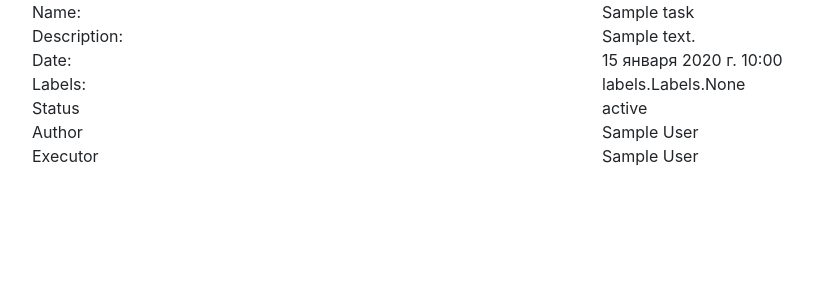
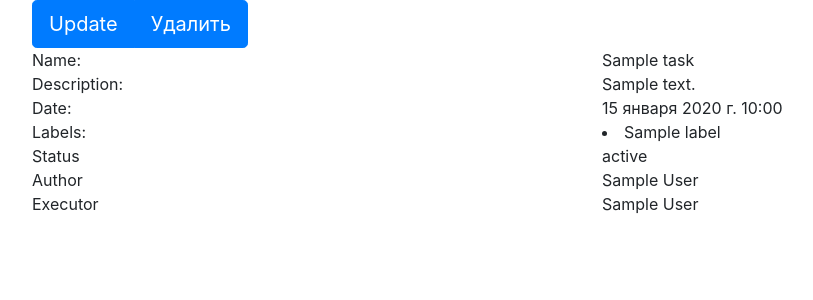
Before and after one commit to Nidenai/python-project-lvl4, a Django app: page /tasks/1 in a window 1280 px wide. Shown: the part 56-356 px from the top of the page, without its empty margins (53-866 px from the left). Run offline with Django 4.2, Linux system fonts and the light colour scheme; tables that the repository leaves empty hold one stand-in row (values such as "Sample post"); some libraries are stand-ins or nearby versions.

Commit message:
fix: add labels into description and buttons for tasks

```diff
--- a/templates/tasks/task_description.html
+++ b/templates/tasks/task_description.html
@@ -6,6 +6,10 @@
 {% block content %}
 
 <div class="container">
+    <div class="btn-group" role="group" aria-label="Basic example">
+        <a class="btn btn-primary btn-lg" href="{% url 'task_update' task.id %}" role="button">{% translate "Update" %}</a>
+        <a class="btn btn-primary btn-lg" href="{% url 'task_delete' task.id %}" role="button">{% translate "Delete" %}</a>
+    </div>
     <div class="row">
         <div class="col-sm">
             Name:
@@ -36,7 +40,9 @@
             Labels:
         </div>
         <div class="col-sm">
-            {{task.label}}
+            {% for label in task.label.all %}
+            <li>{{ label }}</li>
+            {% endfor %}
         </div>
     </div>
 
@@ -57,7 +63,7 @@
             {{task.created_user}}
         </div>
     </div>
-<div class="w-100"></div>
+    <div class="w-100"></div>
     <div class="row">
         <div class="col-sm">
             Executor
```
